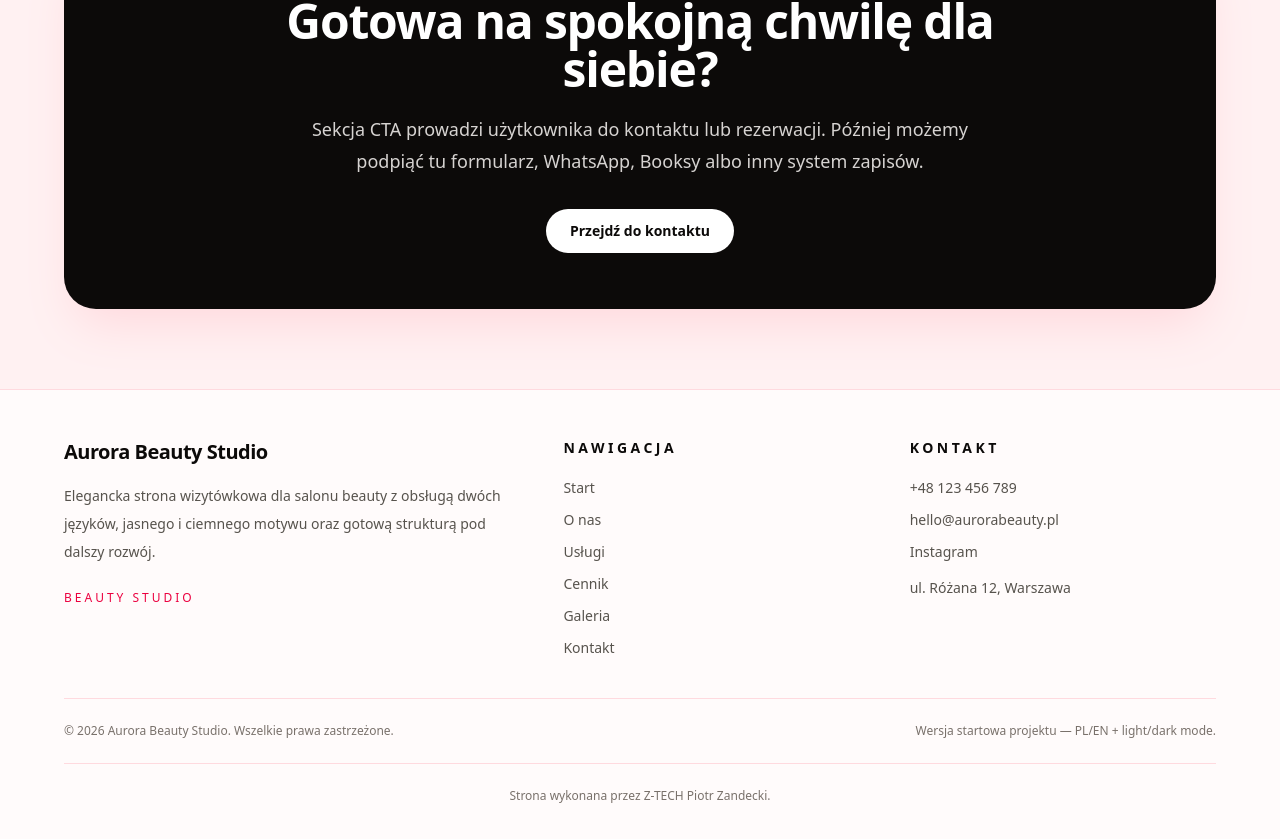
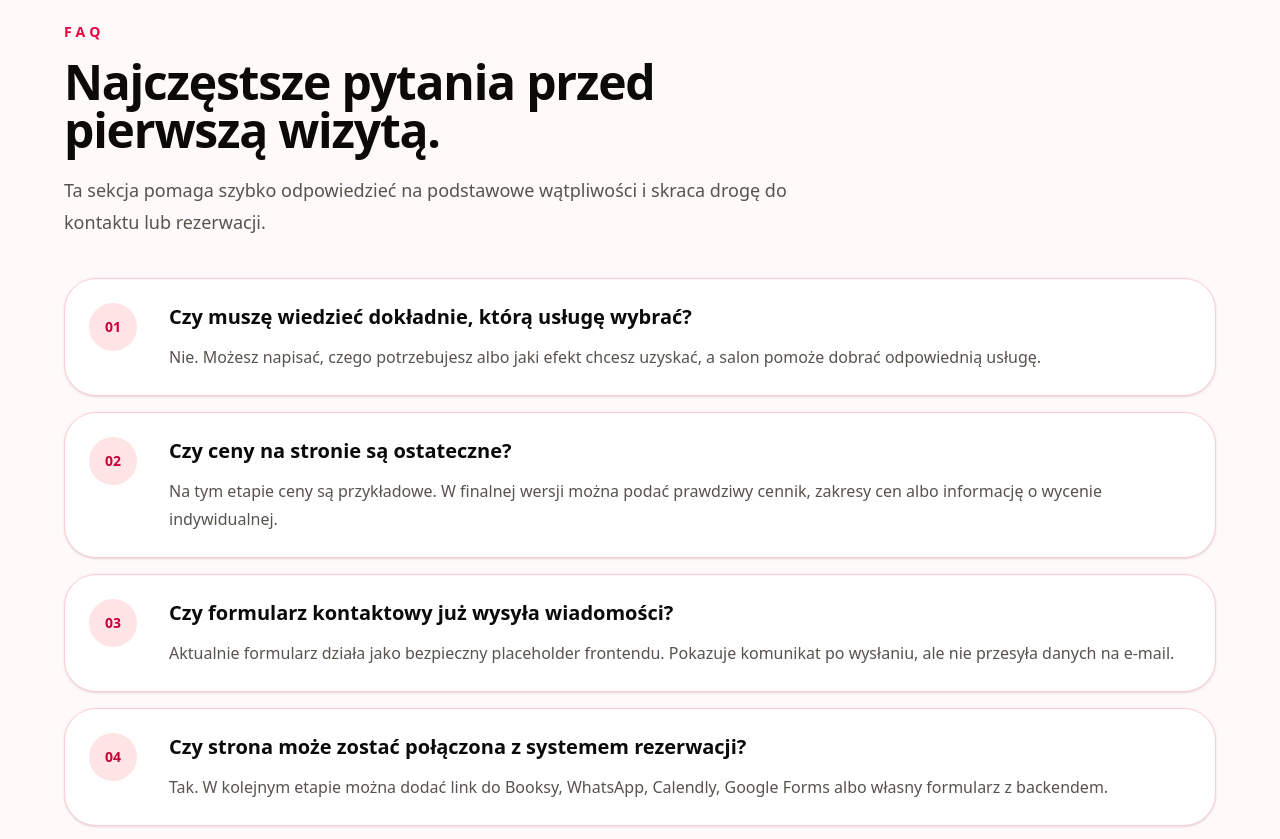
Before and after one commit to PiotrZandecki/aurora-beauty-site, a Next.js app: page / in a window 1280 px wide. Shown: the part 2341-3180 px from the top of the page. Built offline with nearby package versions, Linux system fonts and the light colour scheme.

Commit message:
Add FAQ sections

```diff
--- a/src/app/contact/page.tsx
+++ b/src/app/contact/page.tsx
@@ -2,8 +2,10 @@
 
 import { useState, type ChangeEvent, type FormEvent } from "react";
 import { contactContent } from "@/content/contactContent";
+import { faqContent } from "@/content/faqContent";
 import { siteContent } from "@/content/siteContent";
 import { useSitePreferences } from "@/components/providers/SitePreferencesProvider";
+import { FaqSection } from "@/components/sections/FaqSection";
 import { PageIntro } from "@/components/sections/PageIntro";
 import { SectionHeader } from "@/components/sections/SectionHeader";
 
@@ -25,6 +27,7 @@ export default function ContactPage() {
   const { language } = useSitePreferences();
   const page = siteContent[language].pages.contact;
   const content = contactContent[language];
+  const faq = faqContent[language];
 
   const [formData, setFormData] = useState<FormData>(initialFormData);
   const [hasSubmitted, setHasSubmitted] = useState(false);
@@ -291,6 +294,13 @@ export default function ContactPage() {
           </div>
         </div>
       </section>
+
+      <FaqSection
+        eyebrow={faq.eyebrow}
+        title={faq.title}
+        description={faq.description}
+        items={faq.items}
+      />
     </>
   );
 }
--- a/src/app/page.tsx
+++ b/src/app/page.tsx
@@ -1,14 +1,17 @@
 "use client";
 
 import Link from "next/link";
+import { faqContent } from "@/content/faqContent";
 import { siteContent } from "@/content/siteContent";
 import { useSitePreferences } from "@/components/providers/SitePreferencesProvider";
 import { CtaBanner } from "@/components/sections/CtaBanner";
+import { FaqSection } from "@/components/sections/FaqSection";
 import { SectionHeader } from "@/components/sections/SectionHeader";
 
 export default function Home() {
   const { language } = useSitePreferences();
   const content = siteContent[language].home;
+  const faq = faqContent[language];
 
   return (
     <>
@@ -153,6 +156,13 @@ export default function Home() {
         </div>
       </section>
 
+      <FaqSection
+        eyebrow={faq.eyebrow}
+        title={faq.title}
+        description={faq.description}
+        items={faq.items}
+      />
+
       <CtaBanner
         title={content.ctaTitle}
         description={content.ctaDescription}
--- /dev/null
+++ b/src/components/sections/FaqSection.tsx
@@ -0,0 +1,57 @@
+import { SectionHeader } from "@/components/sections/SectionHeader";
+
+type FaqItem = {
+  question: string;
+  answer: string;
+};
+
+type FaqSectionProps = {
+  eyebrow: string;
+  title: string;
+  description: string;
+  items: FaqItem[];
+};
+
+export function FaqSection({
+  eyebrow,
+  title,
+  description,
+  items,
+}: FaqSectionProps) {
+  return (
+    <section className="border-y border-rose-200/70 bg-white/60 px-5 py-20 dark:border-stone-800 dark:bg-stone-900/40">
+      <div className="mx-auto max-w-6xl">
+        <SectionHeader
+          eyebrow={eyebrow}
+          title={title}
+          description={description}
+        />
+
+        <div className="mt-10 grid gap-4">
+          {items.map((item, index) => (
+            <article
+              key={item.question}
+              className="rounded-4xl border border-rose-200 bg-white p-6 shadow-sm dark:border-stone-800 dark:bg-stone-900"
+            >
+              <div className="flex flex-col gap-4 md:flex-row md:gap-8">
+                <div className="flex size-12 shrink-0 items-center justify-center rounded-full bg-rose-100 text-sm font-semibold text-rose-700 dark:bg-rose-950 dark:text-rose-200">
+                  0{index + 1}
+                </div>
+
+                <div>
+                  <h3 className="text-xl font-semibold text-stone-950 dark:text-rose-50">
+                    {item.question}
+                  </h3>
+
+                  <p className="mt-3 leading-7 text-stone-600 dark:text-stone-300">
+                    {item.answer}
+                  </p>
+                </div>
+              </div>
+            </article>
+          ))}
+        </div>
+      </div>
+    </section>
+  );
+}
--- /dev/null
+++ b/src/content/faqContent.ts
@@ -0,0 +1,73 @@
+import type { Language } from "@/types/site";
+
+type FaqItem = {
+  question: string;
+  answer: string;
+};
+
+type FaqContent = {
+  eyebrow: string;
+  title: string;
+  description: string;
+  items: FaqItem[];
+};
+
+export const faqContent: Record<Language, FaqContent> = {
+  pl: {
+    eyebrow: "FAQ",
+    title: "Najczęstsze pytania przed pierwszą wizytą.",
+    description:
+      "Ta sekcja pomaga szybko odpowiedzieć na podstawowe wątpliwości i skraca drogę do kontaktu lub rezerwacji.",
+    items: [
+      {
+        question: "Czy muszę wiedzieć dokładnie, którą usługę wybrać?",
+        answer:
+          "Nie. Możesz napisać, czego potrzebujesz albo jaki efekt chcesz uzyskać, a salon pomoże dobrać odpowiednią usługę.",
+      },
+      {
+        question: "Czy ceny na stronie są ostateczne?",
+        answer:
+          "Na tym etapie ceny są przykładowe. W finalnej wersji można podać prawdziwy cennik, zakresy cen albo informację o wycenie indywidualnej.",
+      },
+      {
+        question: "Czy formularz kontaktowy już wysyła wiadomości?",
+        answer:
+          "Aktualnie formularz działa jako bezpieczny placeholder frontendu. Pokazuje komunikat po wysłaniu, ale nie przesyła danych na e-mail.",
+      },
+      {
+        question: "Czy strona może zostać połączona z systemem rezerwacji?",
+        answer:
+          "Tak. W kolejnym etapie można dodać link do Booksy, WhatsApp, Calendly, Google Forms albo własny formularz z backendem.",
+      },
+    ],
+  },
+
+  en: {
+    eyebrow: "FAQ",
+    title: "Common questions before the first visit.",
+    description:
+      "This section answers basic concerns and shortens the path to contact or booking.",
+    items: [
+      {
+        question: "Do I need to know exactly which service to choose?",
+        answer:
+          "No. You can describe what you need or what result you want, and the studio can help choose the right service.",
+      },
+      {
+        question: "Are the prices on the website final?",
+        answer:
+          "At this stage, prices are examples. In the final version, we can add real pricing, price ranges or individual quotation notes.",
+      },
+      {
+        question: "Does the contact form already send messages?",
+        answer:
+          "Currently, the form works as a safe frontend placeholder. It shows a message after submit, but it does not send data by e-mail yet.",
+      },
+      {
+        question: "Can the website be connected with a booking system?",
+        answer:
+          "Yes. In the next stage, we can add a Booksy, WhatsApp, Calendly, Google Forms link or a custom backend-powered form.",
+      },
+    ],
+  },
+};
```
